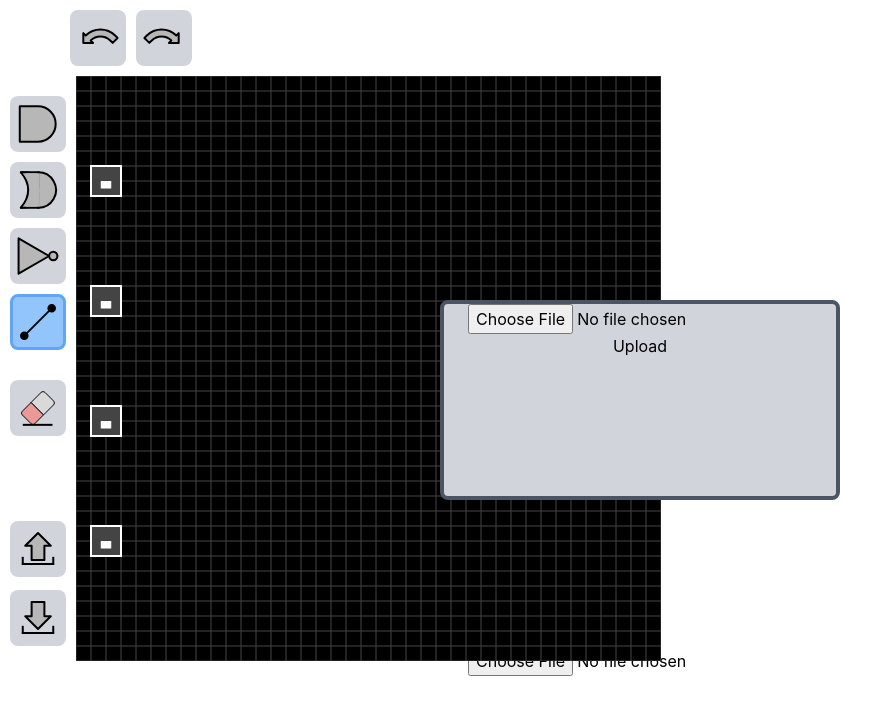
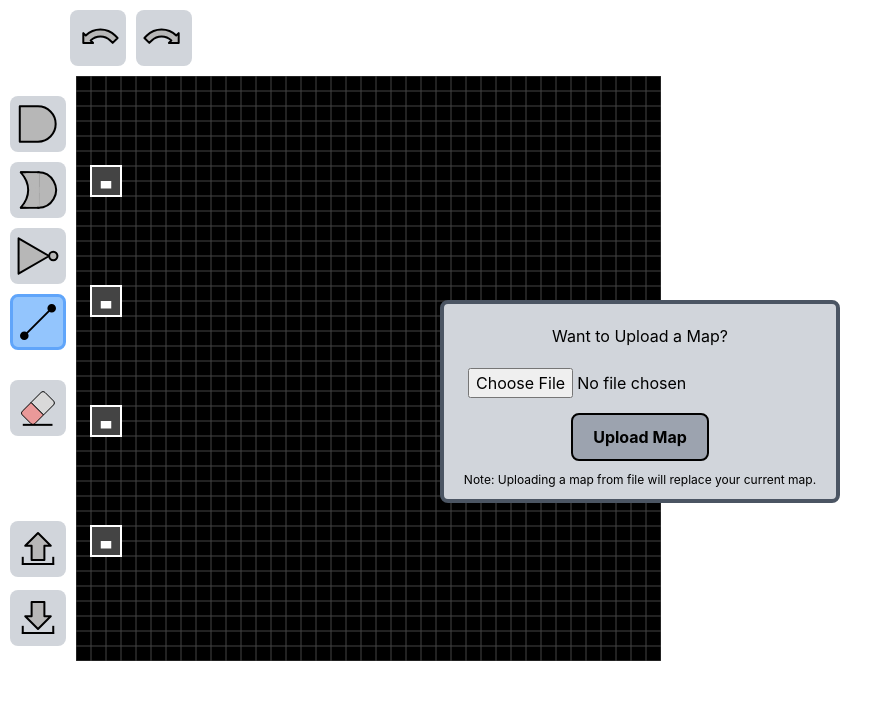
Before and after one commit to timshicha/toolbox, a React (Create React App) app in the folder fe/: page / in a window 1280 px wide. Both pictures are taken after a click on the button 38 px from the left and 549 px from the top of the page. Shown: the top 714 px of the page, without its empty margins (0-893 px from the left). Built offline with nearby package versions, Linux system fonts and the light colour scheme.

Commit message:
upload popup visual improvements, checks for no file

```diff
--- a/fe/src/LogicCircuit.jsx
+++ b/fe/src/LogicCircuit.jsx
@@ -474,7 +474,6 @@ function LogicCircuit() {
                     </div>
                 </div>
             </div>
-            <input type="file" ref={fileUploadRef} />
             {showUploadPopup && <UploadPopup onSubmit={replaceMapWithJson}></UploadPopup>}
         </>
     );
--- a/fe/src/components/Buttons.jsx
+++ b/fe/src/components/Buttons.jsx
@@ -43,4 +43,20 @@ class LogicGateButton extends React.Component {
     }
 }
 
-export { LogicGateButton };
+class MainButton extends React.Component {
+    constructor() {
+        super();
+    }
+
+    render() {
+        return (
+            <>
+                <button className={'block mx-auto bg-gray-400 px-[20px] py-[10px] rounded-lg border-[2px] border-black border-solid text-l font-bold hover:bg-gray-500 active:bg-gray-600 ' + this.props.styles} {...this.props}>
+                    {this.props.children}
+                </button>
+            </>
+        );
+    }
+}
+
+export { LogicGateButton, MainButton };
--- a/fe/src/components/Popups.jsx
+++ b/fe/src/components/Popups.jsx
@@ -1,4 +1,5 @@
 import React from 'react';
+import { MainButton } from './Buttons';
 
 
 class UploadPopup extends React.Component {
@@ -6,17 +7,31 @@ class UploadPopup extends React.Component {
         super();
 
         this.state = {
-            map: null
+            map: null,
+            errorMessage: null
         };
     }
 
     onFileChange = (e) => {
-        this.setState({
-            map: e.target.files[0]
-        });
+        // If there's a file, update the file selected
+        if(e.target.files && e.target.files.length > 0) {
+            this.setState({
+                map: e.target.files[0]
+            });
+        }
+        // Otherwise, remove the selected file
+        else {
+            this.setState({
+                map: null
+            });
+        }
     }
 
     upload = () => {
+        if (!this.state.map) {
+            this.showErrorMessage('Please select a file to upload first.');
+            return;
+        }
         console.log(this.state.map);
         let fr = new FileReader();
         fr.onload = (e) => {
@@ -25,12 +40,21 @@ class UploadPopup extends React.Component {
         fr.readAsText(this.state.map);
     }
 
+    showErrorMessage = (errorMessage) => {
+        this.setState({
+            errorMessage: errorMessage
+        });
+    }
+
     render() {
         return (
             <>
-                <div className='absolute bg-gray-300 w-[400px] h-[200px] top-[calc(50%-100px)] left-[calc(50%-200px)] rounded-lg border-solid border-[4px] border-gray-600'>
-                    <input type="file" onChange={e => this.onFileChange(e)}/>
-                    <button onClick={this.upload}>Upload</button>
+                <div className='absolute bg-gray-300 w-[400px] top-[calc(50%-100px)] left-[calc(50%-200px)] rounded-lg border-solid border-[4px] border-gray-600'>
+                    <h2 className='mt-[20px]'>Want to Upload a Map?</h2>
+                    <input className='mt-[20px] mb-[15px]' type="file" onChange={e => this.onFileChange(e)} />
+                    {this.state.errorMessage ? <p className='text-[12px] text-red-500 mb-[10px]'>{this.state.errorMessage}</p> : null}
+                    <MainButton onClick={this.upload}>Upload Map</MainButton>
+                    <p className='text-[12px] p-[10px]'>Note: Uploading a map from file will replace your current map.</p>
                 </div>
             </>
         );
```
